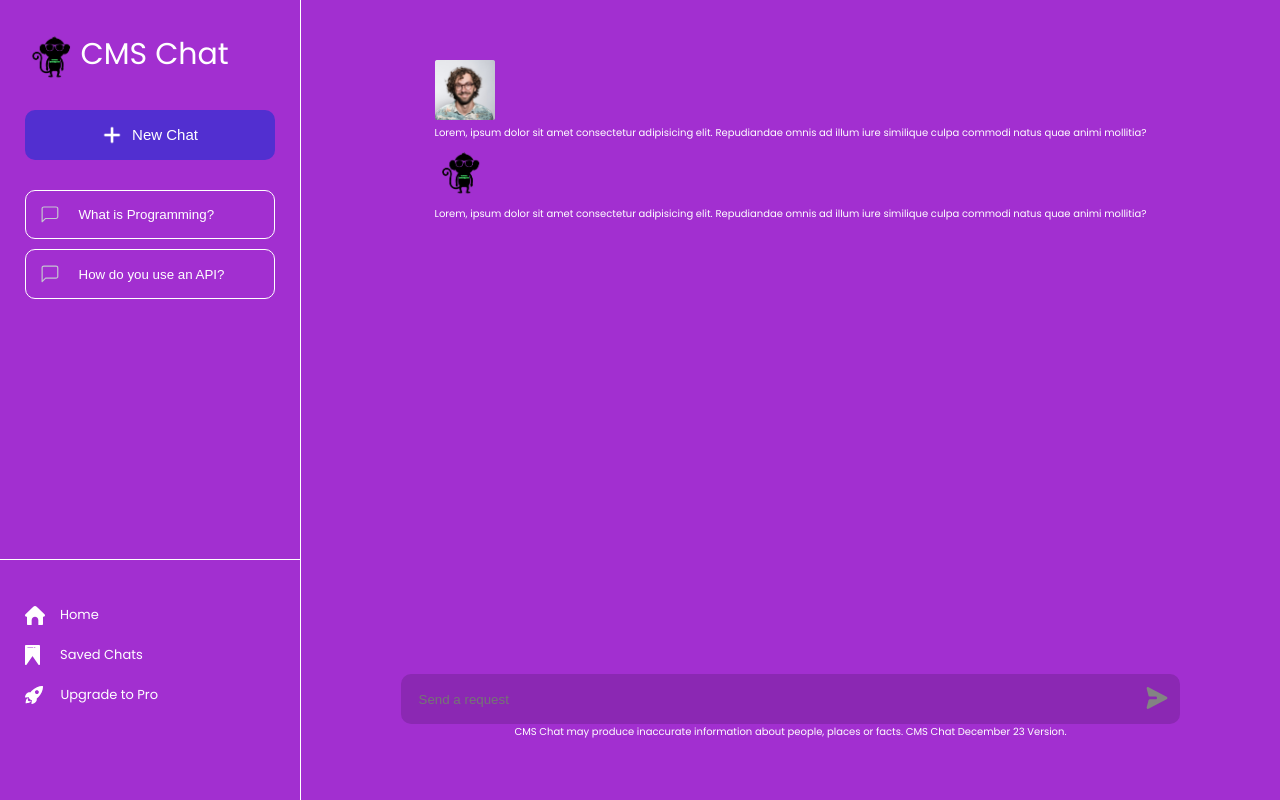
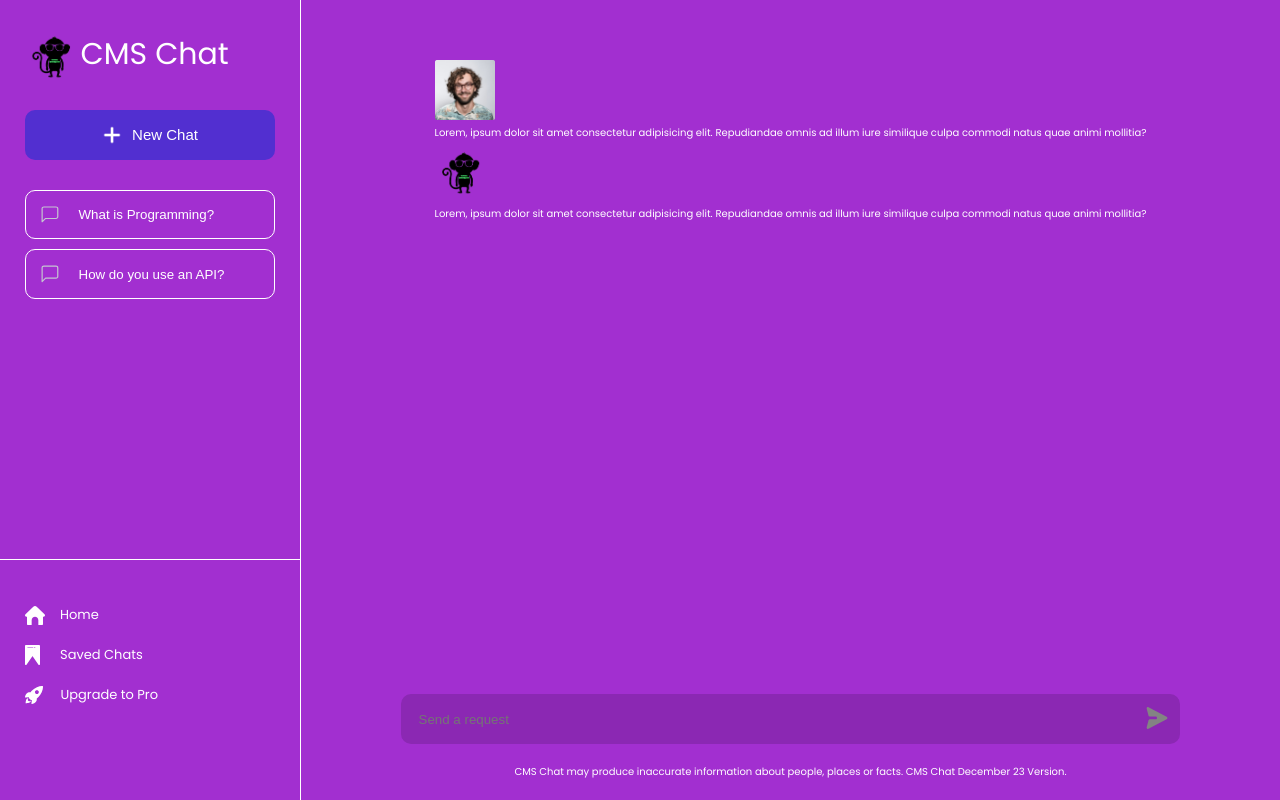
Before and after one commit to DDeShon/react-chat-ai, a React (Create React App) app: page / in a window 1280 px wide. Built offline with nearby package versions, Linux system fonts and the light colour scheme.

Commit message:
working on ui layout

```diff
--- a/src/App.css
+++ b/src/App.css
@@ -116,6 +116,7 @@ body {
   flex-direction: column;
   align-items: center;
   margin: 6rem 10rem;
+  margin-bottom: 0;
 }
 
 .chatFooter {
@@ -151,3 +152,7 @@ body {
 .userImg {
   max-height: 6rem;
 }
+
+.chatFooter>p {
+  margin: 2rem 0;
+}
```
